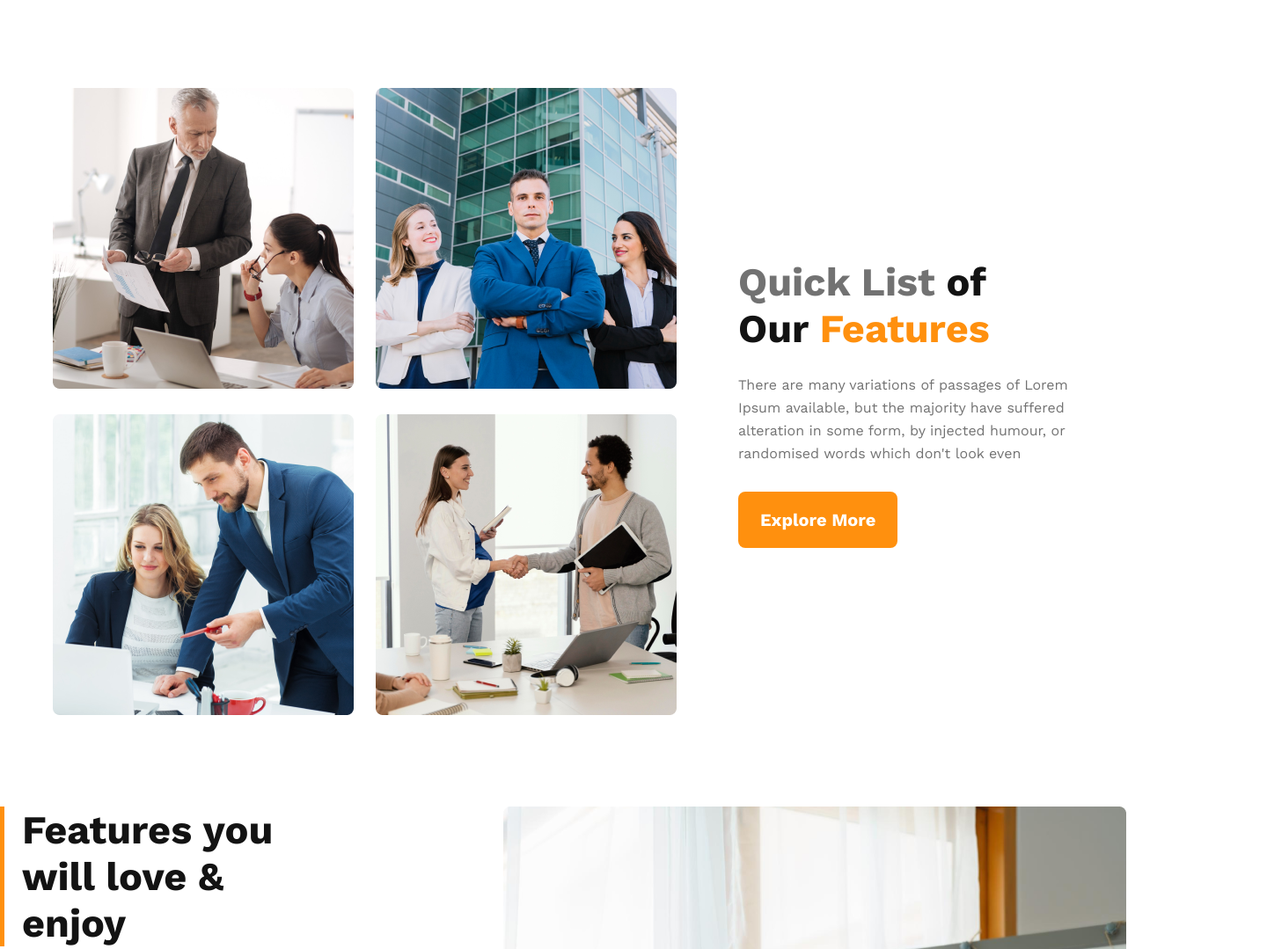
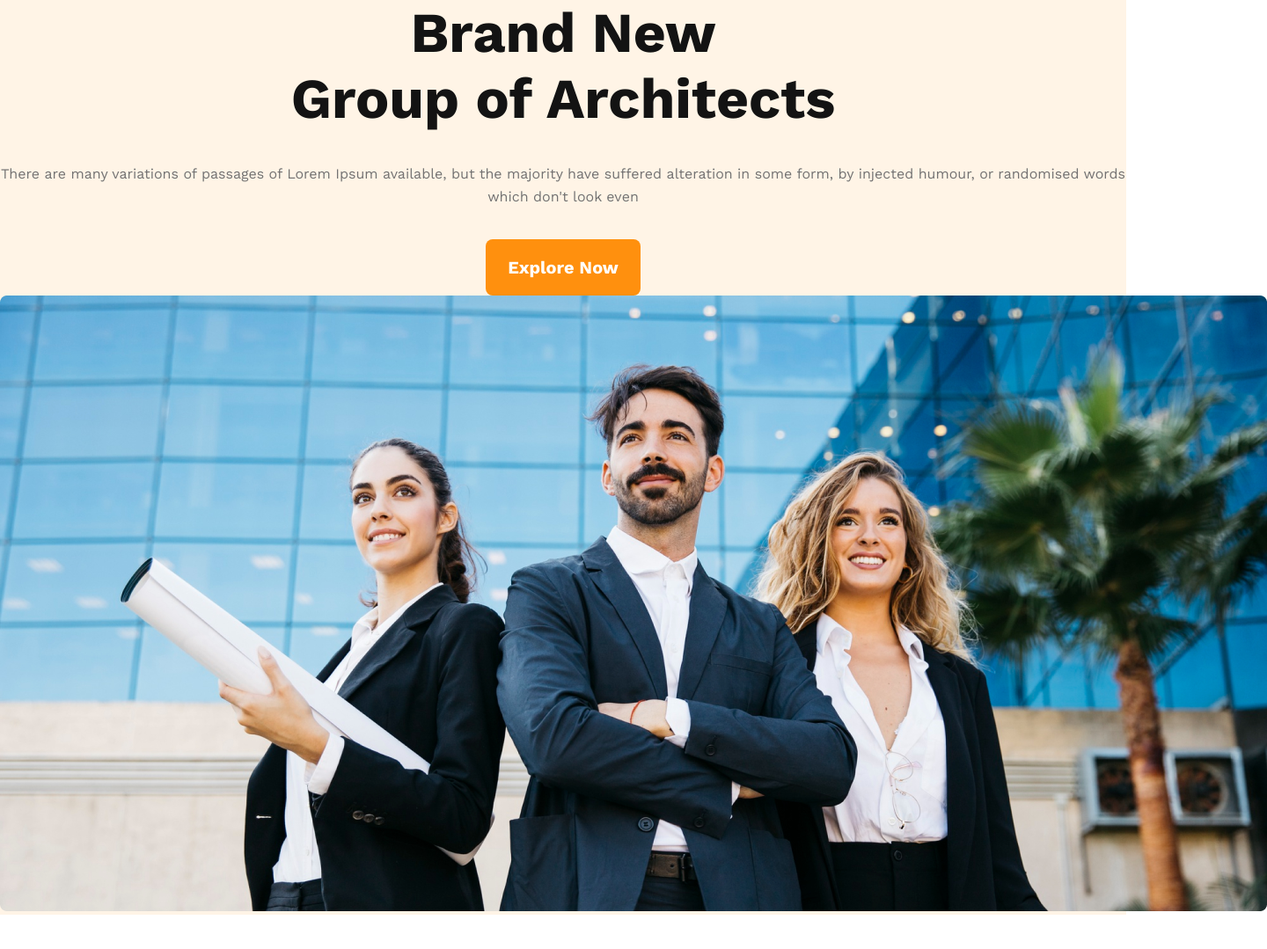
Before and after one commit to rijwanulalam/g3-architect, a plain HTML site: page index.html in a window 1280 px wide. Shown: the top 1079 px of the page at 88% size, 1440 px wide, since content can reach past the window. Drawn offline with nearby package versions, Linux system fonts and the light colour scheme.

Commit message:
banner added

```diff
--- a/index.html
+++ b/index.html
@@ -10,7 +10,21 @@
 </head>
 <body>
     <header>
+        <div class="header-container">
 
+            <div class="banner-container">
+                <div class="banner-info">
+                    <h2 class="banner-title">Brand New</h2>
+                    <h2 class="banner-title">Group of Architects</h2>
+                    <p class="banner-subtitle">There are many variations of passages of Lorem Ipsum available, but the majority have suffered alteration in some form, by injected humour, or randomised words which don't look even
+                    </p>
+                    <button class="btn-primary">Explore Now</button>
+                </div>
+                <div class="banner-image">
+                    <img src="images/banner.png" alt="">
+                </div>
+            </div>
+        </div>
     </header>
     <main>
         <section class="quick-list-container">
--- a/styles/style.css
+++ b/styles/style.css
@@ -13,9 +13,12 @@
     font-family: 'Work Sans', sans-serif;
 
 }
-body{
+main, footer, .header-container{
     max-width: 1440px;
     margin: 0 auto;
+}
+header{
+    background-color: #FF900E1A;
 }
 
 .title{
@@ -46,6 +49,31 @@ body{
 }
 
 /* -----------------------
+         header
+--------------------------*/
+.header-container{
+    margin-bottom: 50px;
+}
+.banner-container{
+    text-align: center;
+}
+.banner-info{
+    /* margin: 50px 290px; */
+}
+.banner-title{
+    font-size: 64px;
+    font-weight: 700;
+    line-height: 75px;
+    color: #131313;
+}
+.banner-subtitle{
+    font-size: 16px;
+    font-weight: 400;
+    line-height: 26px;
+    color: #727272;
+    margin: 35px 0;
+}
+/* -----------------------
         Quick List
 ------------------------- */
 .quick-list-container{
@@ -61,9 +89,9 @@ body{
     grid-template-columns: 1fr 1fr;
     gap: 25px;
 }
-/* .quick-list-team>img{
-    width: 342px;
-    height: 342px;
+/* .team{
+    width: 100%;
+    height: 100%;
 } */
 .grey{
     color: #727272;
```
